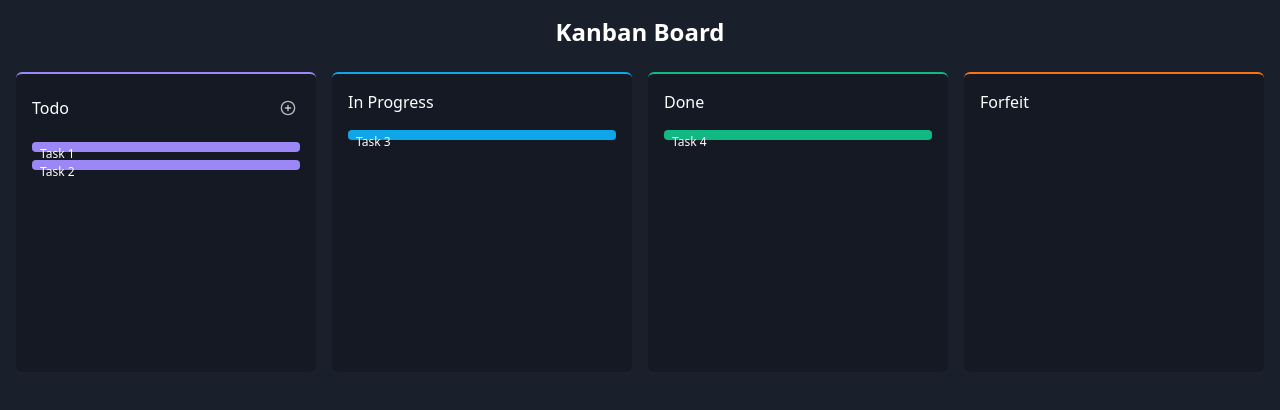
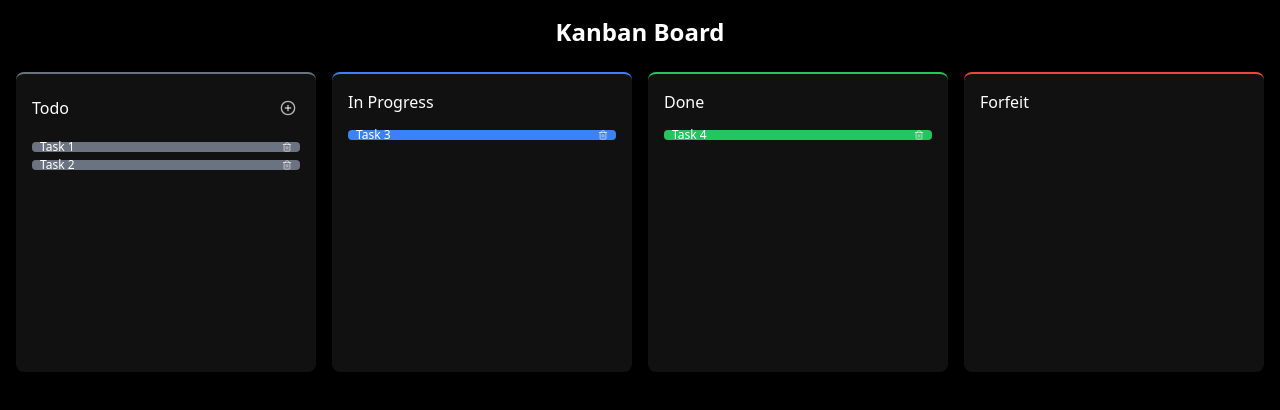
Before and after one commit to lijuuu/kanban-wisp, a React (Vite) app: page / in a window 1280 px wide. Shown: the top 410 px of the page. Built offline with nearby package versions, Linux system fonts and the light colour scheme.

Commit message:
feat: Implement Kanban board styling and features
- Changed task card colors based on status.
- Added delete task functionality.
- Applied black background.
- Removed toast notifications.

```diff
--- a/src/components/Column.tsx
+++ b/src/components/Column.tsx
@@ -12,13 +12,14 @@ interface ColumnProps {
   onDragOver: (e: React.DragEvent) => void;
   onDrop: (e: React.DragEvent, status: TaskStatus) => void;
   onAddTask?: () => void;
+  onDeleteTask: (id: string) => void;
 }
 
 const statusColorMap: Record<TaskStatus, string> = {
-  todo: "border-kanban-todo",
-  progress: "border-kanban-progress",
-  done: "border-kanban-done",
-  forfeit: "border-kanban-forfeit",
+  todo: "border-gray-500",
+  progress: "border-blue-500",
+  done: "border-green-500",
+  forfeit: "border-red-500",
 };
 
 const Column = ({
@@ -29,13 +30,14 @@ const Column = ({
   onDragOver,
   onDrop,
   onAddTask,
+  onDeleteTask,
 }: ColumnProps) => {
   return (
     <div
       onDragOver={onDragOver}
       onDrop={(e) => onDrop(e, status)}
       className={cn(
-        "kanban-column flex flex-col p-4 bg-black/20 rounded-md border-t-2",
+        "kanban-column flex flex-col p-4 bg-black/80 rounded-md border-t-2",
         statusColorMap[status]
       )}
     >
@@ -63,6 +65,7 @@ const Column = ({
               content={task.content}
               status={task.status}
               onDragStart={onDragStart}
+              onDelete={onDeleteTask}
             />
           ))}
       </div>
--- a/src/components/KanbanBoard.tsx
+++ b/src/components/KanbanBoard.tsx
@@ -5,7 +5,6 @@ import { TaskStatus } from "./Task";
 import { Dialog, DialogContent, DialogFooter, DialogHeader, DialogTitle } from "@/components/ui/dialog";
 import { Button } from "@/components/ui/button";
 import { Input } from "@/components/ui/input";
-import { toast } from "@/components/ui/use-toast";
 
 interface Task {
   id: string;
@@ -46,16 +45,15 @@ const KanbanBoard = () => {
 
       setTasks(updatedTasks);
       setDraggedTaskId(null);
-
-      toast({
-        title: "Task moved",
-        description: `Task moved to ${status}`,
-      });
     }
   };
 
   const handleAddTask = () => {
     setIsDialogOpen(true);
+  };
+
+  const handleDeleteTask = (id: string) => {
+    setTasks(tasks.filter(task => task.id !== id));
   };
 
   const handleCreateTask = () => {
@@ -69,16 +67,11 @@ const KanbanBoard = () => {
       setTasks([...tasks, newTask]);
       setNewTaskContent("");
       setIsDialogOpen(false);
-
-      toast({
-        title: "Task created",
-        description: "New task added to Todo",
-      });
     }
   };
 
   return (
-    <div className="p-4">
+    <div className="p-4 bg-black">
       <h2 className="text-2xl font-bold mb-6 text-white text-center">Kanban Board</h2>
 
       <div className="grid grid-cols-1 md:grid-cols-2 lg:grid-cols-4 gap-4">
@@ -90,6 +83,7 @@ const KanbanBoard = () => {
           onDragOver={handleDragOver}
           onDrop={handleDrop}
           onAddTask={handleAddTask}
+          onDeleteTask={handleDeleteTask}
         />
         <Column
           title="In Progress"
@@ -98,6 +92,7 @@ const KanbanBoard = () => {
           onDragStart={handleDragStart}
           onDragOver={handleDragOver}
           onDrop={handleDrop}
+          onDeleteTask={handleDeleteTask}
         />
         <Column
           title="Done"
@@ -106,6 +101,7 @@ const KanbanBoard = () => {
           onDragStart={handleDragStart}
           onDragOver={handleDragOver}
           onDrop={handleDrop}
+          onDeleteTask={handleDeleteTask}
         />
         <Column
           title="Forfeit"
@@ -114,12 +110,13 @@ const KanbanBoard = () => {
           onDragStart={handleDragStart}
           onDragOver={handleDragOver}
           onDrop={handleDrop}
+          onDeleteTask={handleDeleteTask}
         />
       </div>
 
       {/* Dialog for adding new task */}
       <Dialog open={isDialogOpen} onOpenChange={setIsDialogOpen}>
-        <DialogContent className="sm:max-w-[425px] bg-[#1E2433] text-white border-none">
+        <DialogContent className="sm:max-w-[425px] bg-black text-white border-gray-700">
           <DialogHeader>
             <DialogTitle>Add New Task</DialogTitle>
           </DialogHeader>
@@ -127,19 +124,19 @@ const KanbanBoard = () => {
             value={newTaskContent}
             onChange={(e) => setNewTaskContent(e.target.value)}
             placeholder="Enter task description"
-            className="bg-[#25293A] border-[#3A3F4E] text-white"
+            className="bg-gray-900 border-gray-700 text-white"
           />
           <DialogFooter>
             <Button
               variant="outline"
               onClick={() => setIsDialogOpen(false)}
-              className="bg-transparent text-white border-white/30 hover:bg-white/10"
+              className="bg-transparent text-white border-gray-700 hover:bg-gray-800"
             >
               Cancel
             </Button>
             <Button
               onClick={handleCreateTask}
-              className="bg-kanban-todo hover:bg-kanban-todo/90 text-white"
+              className="bg-gray-500 hover:bg-gray-600 text-white"
             >
               Create
             </Button>
--- a/src/components/Task.tsx
+++ b/src/components/Task.tsx
@@ -1,6 +1,7 @@
 
 import { useRef } from "react";
 import { cn } from "@/lib/utils";
+import { Trash2 } from "lucide-react";
 
 export type TaskStatus = "todo" | "progress" | "done" | "forfeit";
 
@@ -9,16 +10,17 @@ export interface TaskProps {
   content: string;
   status: TaskStatus;
   onDragStart: (e: React.DragEvent, id: string) => void;
+  onDelete: (id: string) => void;
 }
 
 const statusColorMap: Record<TaskStatus, string> = {
-  todo: "bg-kanban-todo",
-  progress: "bg-kanban-progress",
-  done: "bg-kanban-done",
-  forfeit: "bg-kanban-forfeit",
+  todo: "bg-gray-500",
+  progress: "bg-blue-500",
+  done: "bg-green-500",
+  forfeit: "bg-red-500",
 };
 
-const Task = ({ id, content, status, onDragStart }: TaskProps) => {
+const Task = ({ id, content, status, onDragStart, onDelete }: TaskProps) => {
   const taskRef = useRef<HTMLDivElement>(null);
 
   return (
@@ -27,11 +29,21 @@ const Task = ({ id, content, status, onDragStart }: TaskProps) => {
       draggable
       onDragStart={(e) => onDragStart(e, id)}
       className={cn(
-        "task-card cursor-grab active:cursor-grabbing rounded px-2 py-1 mb-2 text-xs text-white",
+        "task-card cursor-grab active:cursor-grabbing rounded px-2 py-1 mb-2 text-xs text-white flex justify-between items-center",
         statusColorMap[status]
       )}
+      style={{ height: "10px", minWidth: "50px" }}
     >
-      {content}
+      <span className="truncate">{content}</span>
+      <button
+        onClick={(e) => {
+          e.stopPropagation();
+          onDelete(id);
+        }}
+        className="ml-1 text-white/70 hover:text-white"
+      >
+        <Trash2 size={10} />
+      </button>
     </div>
   );
 };
--- a/src/index.css
+++ b/src/index.css
@@ -90,15 +90,17 @@
   }
 
   body {
-    @apply bg-[#1A1F2C] text-foreground;
+    @apply bg-black text-foreground;
   }
 }
 
 /* Custom Kanban Board Styles */
 .task-card {
-  height: 10px;
+  min-height: 10px;
   min-width: 50px;
   transition: all 0.2s ease;
+  display: flex;
+  align-items: center;
 }
 
 .task-card:hover {
@@ -107,4 +109,6 @@
 
 .kanban-column {
   min-height: 300px;
+  background-color: #111;
+  border-radius: 8px;
 }
--- a/src/pages/Index.tsx
+++ b/src/pages/Index.tsx
@@ -3,7 +3,7 @@ import KanbanBoard from "@/components/KanbanBoard";
 
 const Index = () => {
   return (
-    <div className="min-h-screen">
+    <div className="min-h-screen bg-black">
       <KanbanBoard />
     </div>
   );
```
